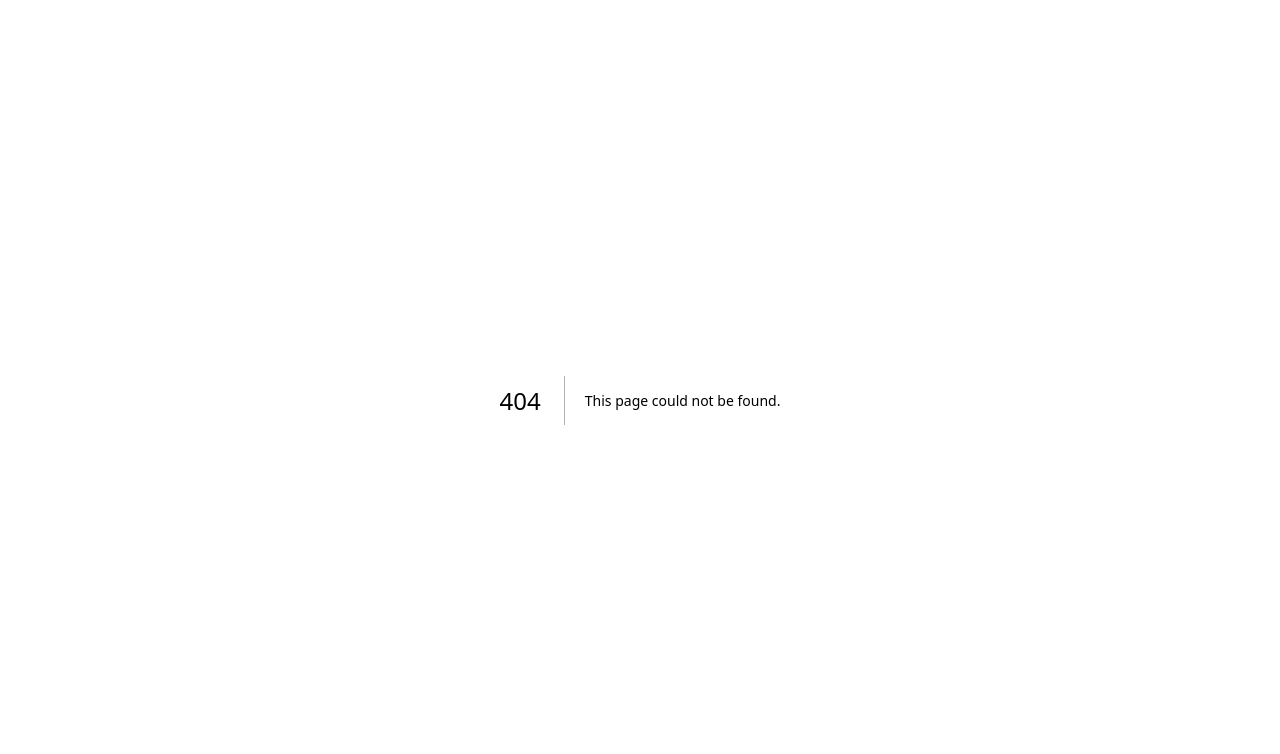
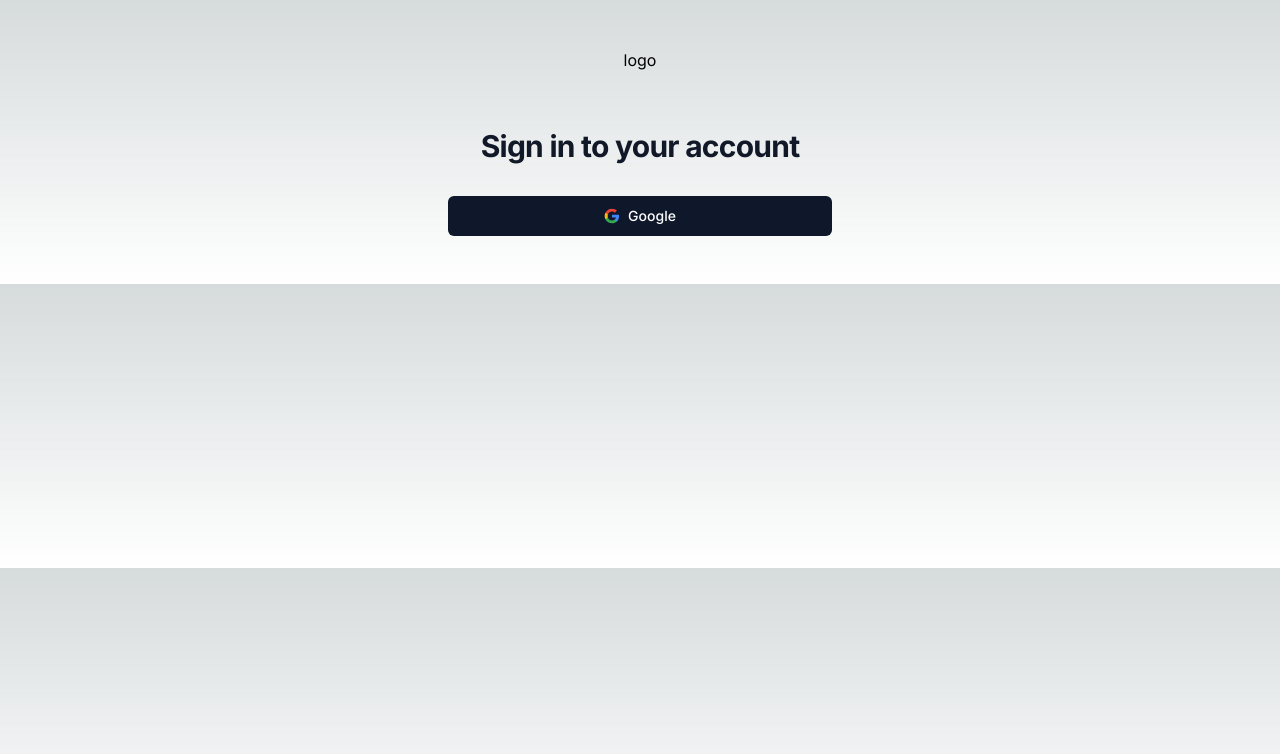
Before and after one commit to ggalmeida1/realtime-app, a Next.js app: page /login in a window 1280 px wide. Before the commit this address had no page. Shown: the top 754 px of the page. Built offline with nearby package versions, Linux system fonts and the light colour scheme.

Commit message:
finishing up login

```diff
--- a/src/app/dashboard/page.tsx
+++ b/src/app/dashboard/page.tsx
@@ -1,10 +1,15 @@
+import { getServerSession } from 'next-auth';
 import Button from '../components/ui/Button';
 import { FC } from 'react'
+import { authOptions } from '@/lib/auth';
 
 interface pageProps {}
 
-const page: FC<pageProps> = ({}) => {
-  return <Button>Hello</Button>
+const page = async ({}) => {
+
+  const session = await getServerSession(authOptions)
+
+  return <pre>{JSON.stringify(session)}</pre>
 }
 
 export default page
--- /dev/null
+++ b/src/app/login/page.tsx
@@ -0,0 +1,78 @@
+'use client'
+
+import { FC, useState } from "react";
+import Button from "../components/ui/Button";
+import { signIn } from 'next-auth/react';
+import { toast } from 'react-hot-toast';
+
+interface pageProps {}
+
+const Page: FC<pageProps> = ({}) => {
+  const [isLoading, setIsLoading] = useState<boolean>(false);
+
+  async function loginWithGoogle() {
+    setIsLoading(true)
+
+    try {
+      await signIn('google')
+    } catch (error) {
+      toast.error('Something went wrong with your login. Please try again.')
+    } finally {
+      setIsLoading(false)
+    }
+  }
+  return (
+    <>
+      <div className="flex min-h-full items-center justify-center py-12 px-4 sm:px-6 lg:px-8">
+        <div className="w-full flex flex-col items-center max-w-md space-y-8">
+          <div className="flex flex-col items-center gap-8">
+            logo
+            <h2 className="mt-6 text-center text-3xl font-bold tracking-tight text-gray-900">
+              Sign in to your account
+            </h2>
+          </div>
+          <Button
+            isLoading={isLoading}
+            type="button"
+            className="max-w-sm mx-auto w-full"
+            onClick={loginWithGoogle}
+          >
+            {isLoading ? null : (
+              <svg
+                className="mr-2 h-4 w-4"
+                aria-hidden="true"
+                focusable="false"
+                data-prefix="fab"
+                data-icon="github"
+                role="img"
+                xmlns="http://www.w3.org/2000/svg"
+                viewBox="0 0 24 24"
+              >
+                <path
+                  d="M22.56 12.25c0-.78-.07-1.53-.2-2.25H12v4.26h5.92c-.26 1.37-1.04 2.53-2.21 3.31v2.77h3.57c2.08-1.92 3.28-4.74 3.28-8.09z"
+                  fill="#4285F4"
+                />
+                <path
+                  d="M12 23c2.97 0 5.46-.98 7.28-2.66l-3.57-2.77c-.98.66-2.23 1.06-3.71 1.06-2.86 0-5.29-1.93-6.16-4.53H2.18v2.84C3.99 20.53 7.7 23 12 23z"
+                  fill="#34A853"
+                />
+                <path
+                  d="M5.84 14.09c-.22-.66-.35-1.36-.35-2.09s.13-1.43.35-2.09V7.07H2.18C1.43 8.55 1 10.22 1 12s.43 3.45 1.18 4.93l2.85-2.22.81-.62z"
+                  fill="#FBBC05"
+                />
+                <path
+                  d="M12 5.38c1.62 0 3.06.56 4.21 1.64l3.15-3.15C17.45 2.09 14.97 1 12 1 7.7 1 3.99 3.47 2.18 7.07l3.66 2.84c.87-2.6 3.3-4.53 6.16-4.53z"
+                  fill="#EA4335"
+                />
+                <path d="M1 1h22v22H1z" fill="none" />
+              </svg>
+            )}
+            Google
+          </Button>
+        </div>
+      </div>
+    </>
+  );
+};
+
+export default Page;
```
